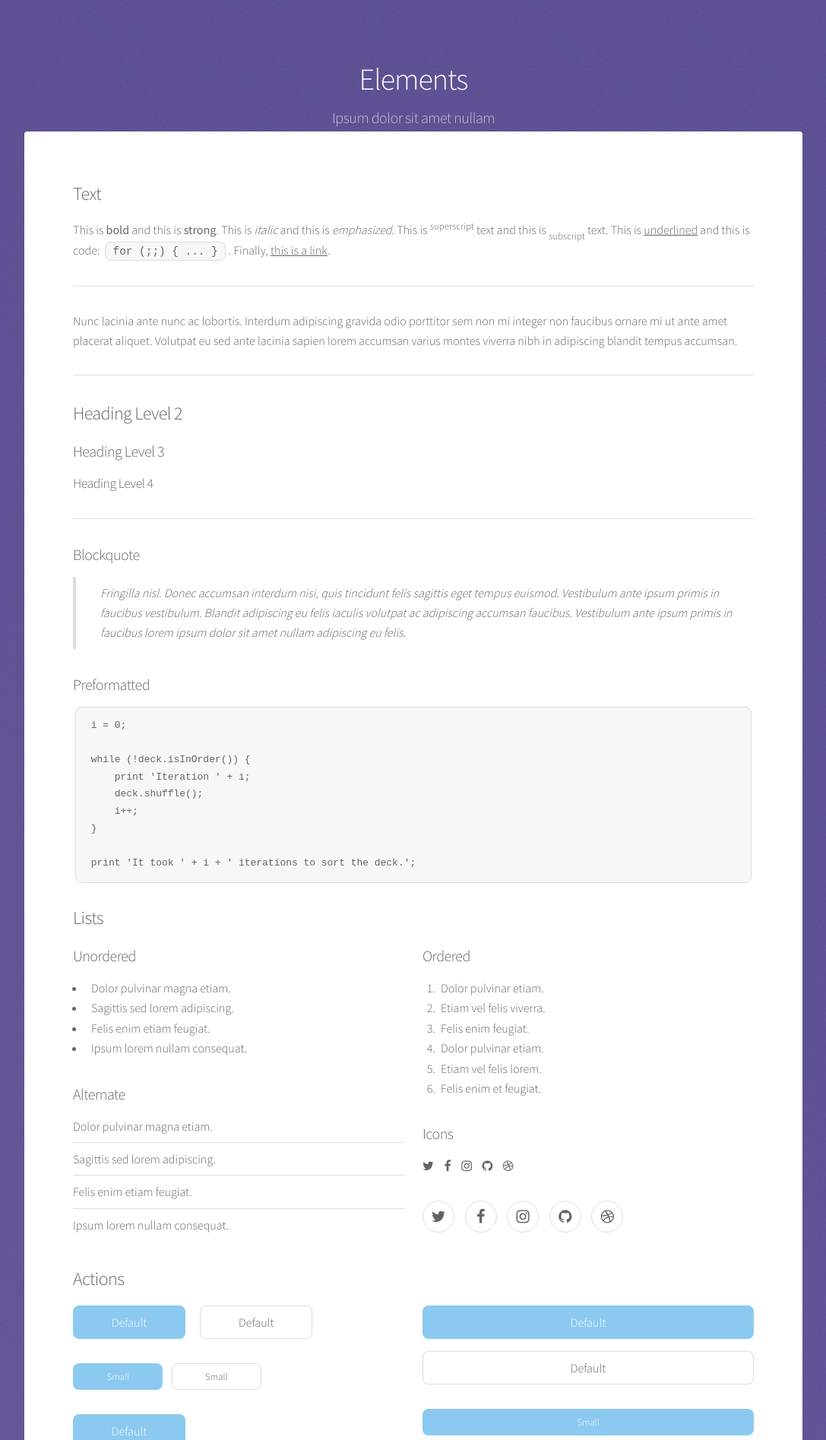
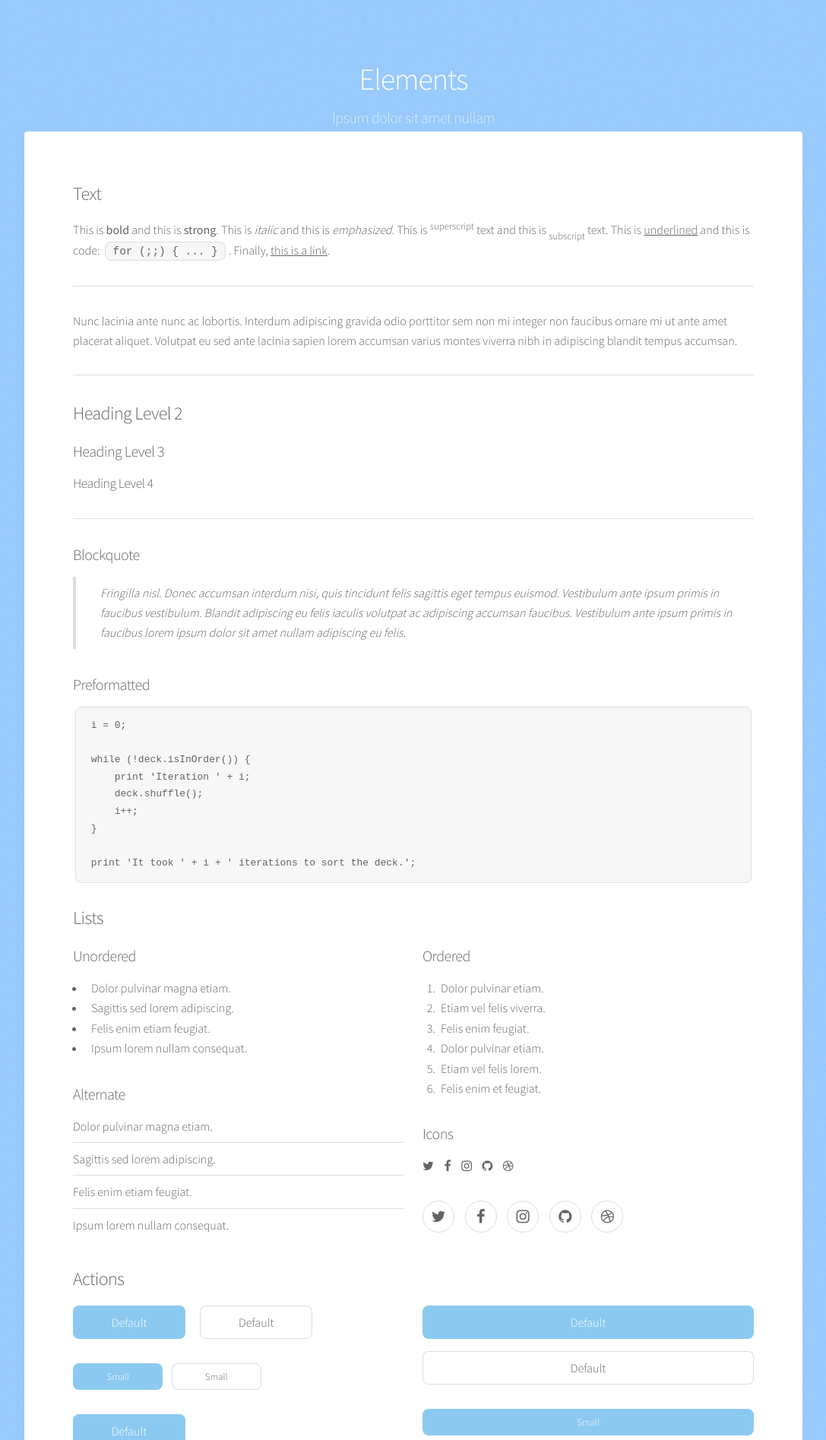
Before and after one commit to BeardOfBlondeness/MichaelP59024.github.io, a Jekyll site: the page elements.html, which Jekyll copies as it is, in a window 1280 px wide. Shown: the top 1895 px of the page at 76% size, without its empty margins (96-1183 px from the left). Built offline with Jekyll 4.4.1, drawn with Linux system fonts in a browser that asks for light colours.

Commit message:
gradients changed

```diff
--- a/assets/css/main.css
+++ b/assets/css/main.css
@@ -1537,10 +1537,10 @@
 
 body {
     background-color: #99ccff;
-    background-image: url("images/overlay.png"), -moz-linear-gradient(45deg, #6F5E9D 15%, #5f4d93 85%);
-    background-image: url("images/overlay.png"), -webkit-linear-gradient(45deg, #6F5E9D 15%, #5f4d93 85%);
-    background-image: url("images/overlay.png"), -ms-linear-gradient(45deg, #6F5E9D 15%, #5f4d93 85%);
-    background-image: url("images/overlay.png"), linear-gradient(45deg, #6F5E9D 15%, #5f4d93 85%);
+    background-image: url("images/overlay.png"), -moz-linear-gradient(45deg, #99ccff 15%, #99ccff 85%);
+    background-image: url("images/overlay.png"), -webkit-linear-gradient(45deg, #99ccff 15%,#99ccff 85%);
+    background-image: url("images/overlay.png"), -ms-linear-gradient(45deg, #99ccff 15%, #99ccff 85%);
+    background-image: url("images/overlay.png"), linear-gradient(45deg, #99ccff 15%, #99ccff 85%);
 }
 
 body.is-loading *,
```
